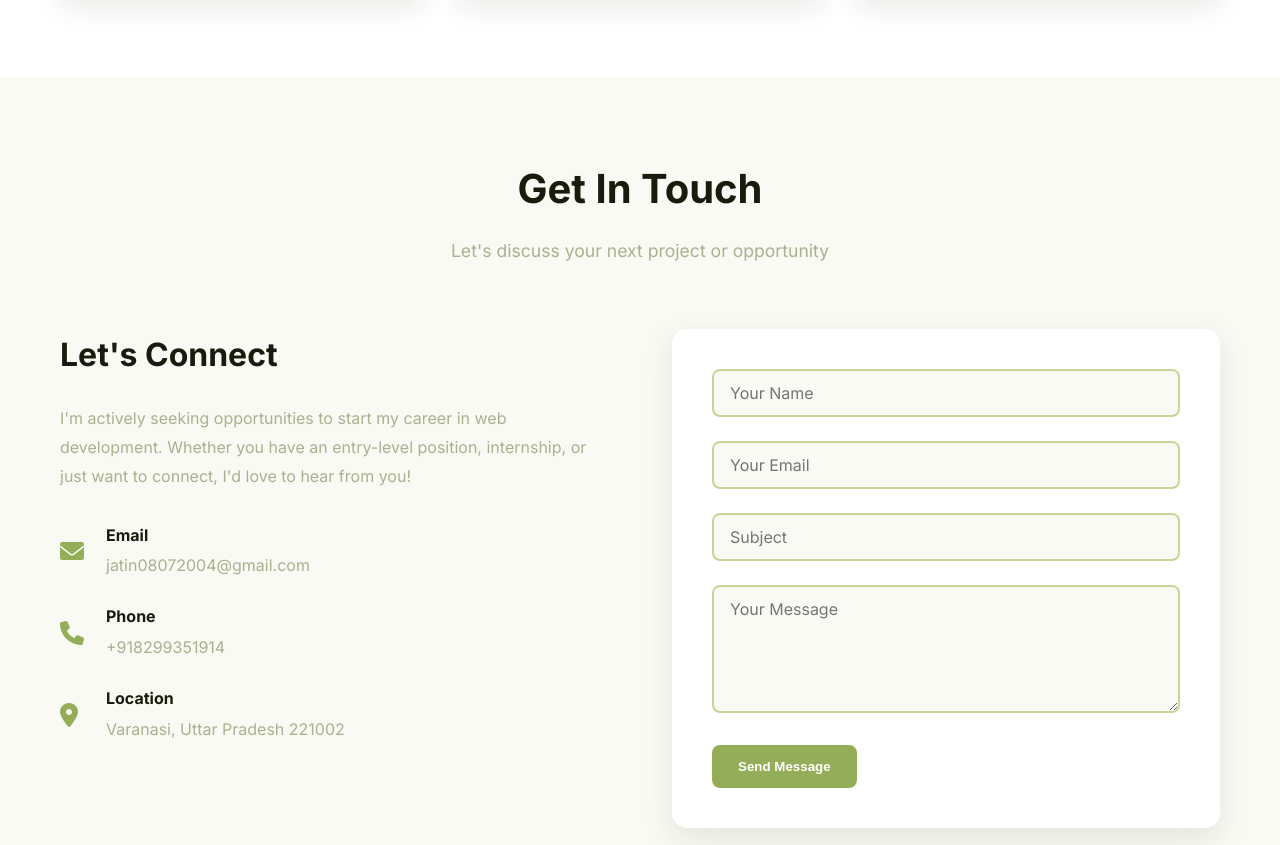
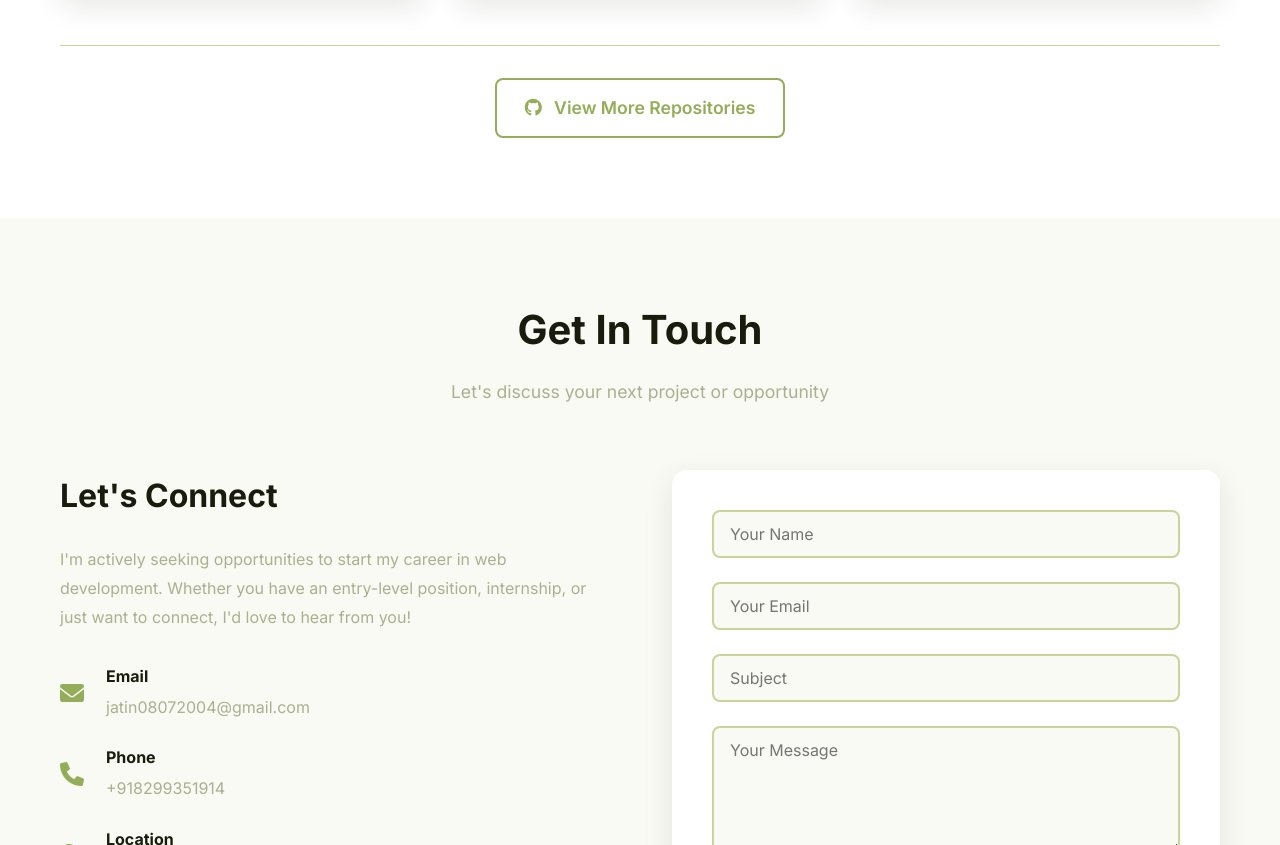
Before and after one commit to DevendraKumarMaurya/devendrakumarmaurya.github.io, a plain HTML site: page index.html in a window 1280 px wide. Shown: the part 3127-3972 px from the top of the page. Drawn offline with Linux system fonts and the light colour scheme.

Commit message:
Update website: Add View More Repo Button and Adding Readme.md File

```diff
--- a/index.html
+++ b/index.html
@@ -240,6 +240,11 @@
             </div>
           </div>
         </div>
+        <div class="projects-footer">
+          <a href="https://github.com/DevendraKumarMaurya?tab=repositories" target="_blank" class="btn btn-outline">
+            <i class="fab fa-github"></i> View More Repositories
+          </a>
+        </div>
       </div>
     </section>
 
--- a/styles.css
+++ b/styles.css
@@ -489,6 +489,33 @@ body {
     margin-right: 0.5rem;
 }
 
+.projects-footer {
+    text-align: center;
+    margin-top: 3rem;
+    padding-top: 2rem;
+    border-top: 1px solid var(--secondary);
+}
+
+.btn-outline {
+    background-color: transparent;
+    color: var(--primary);
+    border: 2px solid var(--primary);
+    padding: 14px 28px;
+    font-size: 1.1rem;
+    font-weight: 600;
+}
+
+.btn-outline:hover {
+    background-color: var(--primary);
+    color: var(--white);
+    transform: translateY(-2px);
+    box-shadow: 0 5px 15px var(--shadow-hover);
+}
+
+.btn-outline i {
+    margin-right: 0.5rem;
+}
+
 /* Contact Section */
 .contact {
     padding: 5rem 0;
```
Also changed, not shown: 1 other file.
